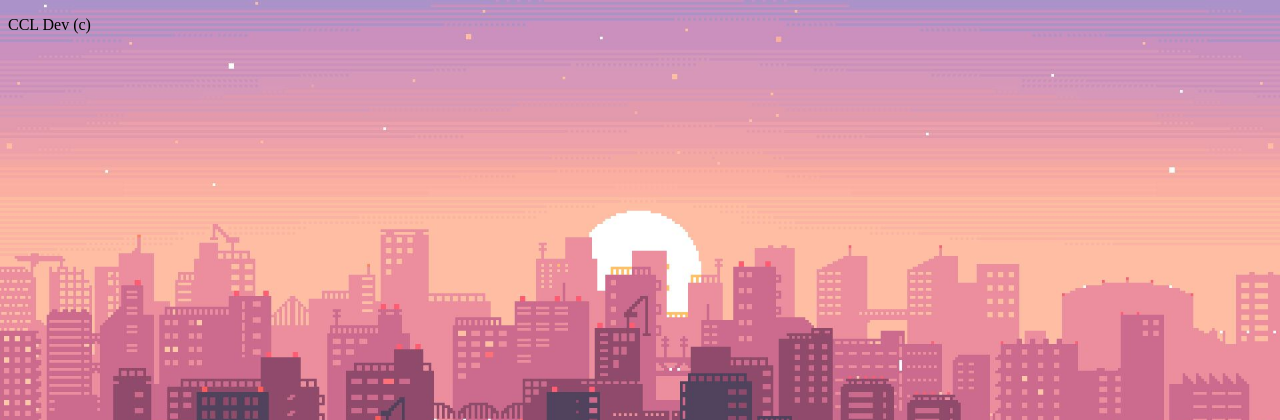
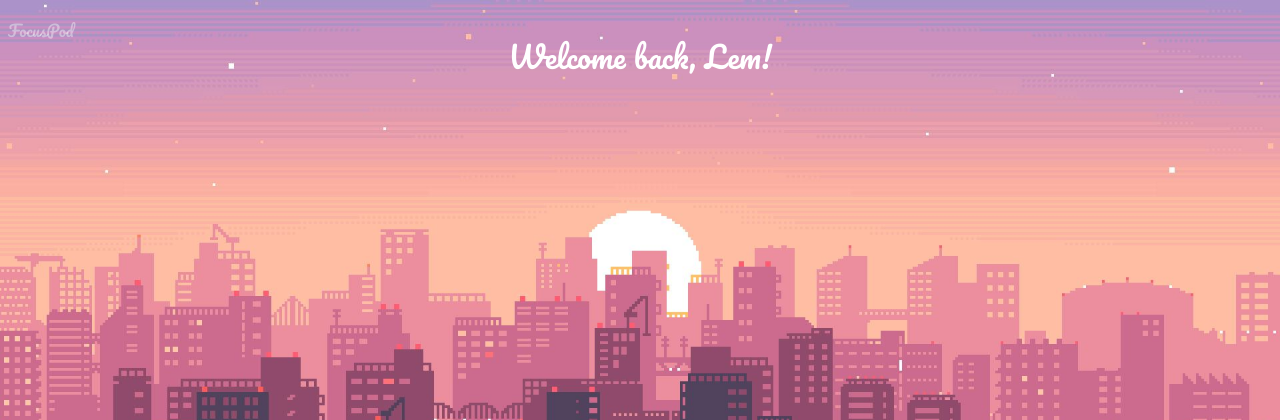
Before and after one commit to CarlosArro2001/profocus_app, a PHP site: page / in a window 1280 px wide. Shown: the top 420 px of the page. Run offline with PHP 8.4, Linux system fonts and the light colour scheme.

Commit message:
Addition of text
I added the header, footer and title text to the site, alongside its CSS styles pertaining to the figma design that Lem produced.

```diff
--- a/index.html
+++ b/index.html
@@ -3,10 +3,17 @@
         <head>
             <title>ProFocus</title>
             <link rel="stylesheet"  type="text/css" href="style.css">
+            <link href="https://fonts.googleapis.com/css2?family=Pacifico&display=swap" rel="stylesheet"/>
             <title>FocusPod</title>
         </head>
         <body>
+            <header id="header">
+                <p>FocusPod</p>
+            </header>
             <section id="main-body">
+                <div id="title-section">
+                    <p>Welcome back, Lem!</p>
+                </div>
                 <!-- Timer section consisting of the timer and it's buttons -->
                 <div id="Timer-section">
 
@@ -16,7 +23,7 @@
                 </div>
             </section>
             <!-- Footer section that contains the copyright-->
-            <footer>
+            <footer id="footer">
                 <p>CCL Dev (c) </p>
             </footer>
         </body>
--- a/style.css
+++ b/style.css
@@ -3,3 +3,34 @@ html{
     background-size: cover;
     background-repeat: no-repeat;
 }
+
+#header{
+    position:fixed;
+    top:0;
+    font-family:'Pacifico',cursive;
+    color: rgba(255, 255, 255, 0.39);
+}
+
+#title-section{
+    font-family: 'Pacifico',cursive;
+    color:white;
+    text-align: center;
+    font-style: normal;
+    font-weight: normal;
+    top: 198px;
+    font-size: 30px;
+    line-height: 53px;
+    /* identical to box height */
+}
+
+
+
+#footer{
+    font-family: Lato;
+    font-style: normal;
+    font-weight: bold;
+    position:fixed;
+    bottom: 0;
+    width: 100%;
+    color: rgba(255, 255, 255, 0.38);
+}
```
